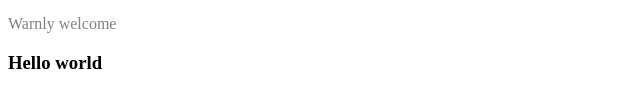
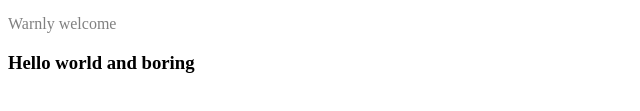
Before and after one commit to rawaimsh/first_commit, a plain HTML site: page index.html in a window 1280 px wide. Shown: the part 151-262 px from the top of the page, without its empty margins (0-640 px from the left). Drawn offline with Linux system fonts and the light colour scheme.

Commit message:
change commit

```diff
--- a/index.html
+++ b/index.html
@@ -14,6 +14,6 @@
     <br>
     <h3>Happy coding</h3>
     <p>Warnly welcome</p>
-    <h3>Hello world</h3>
+    <h3>Hello world and boring </h3>
 </body>
 </html>
```
